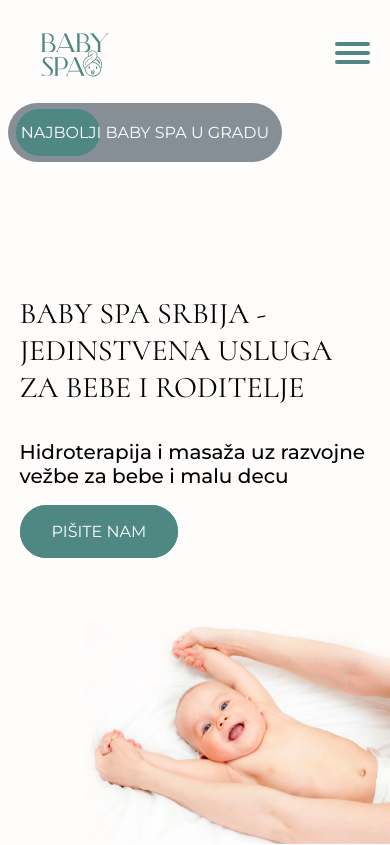
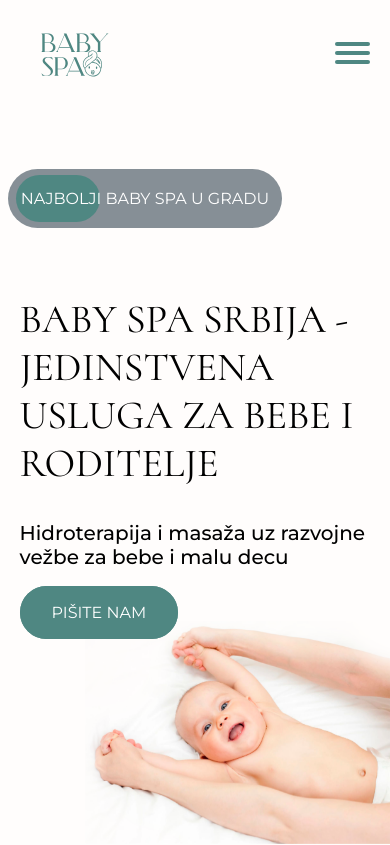
Before and after one commit to jimmyatv/myBabySpa, a React (Create React App) app: page / in a window 390 px wide. Shown: the top 845 px of the page. Built offline with nearby package versions, Linux system fonts and the light colour scheme.

Commit message:
little changes | header and responsive

```diff
--- a/package.json
+++ b/package.json
@@ -11,12 +11,12 @@
     "react": "^18.2.0",
     "react-dom": "^18.2.0",
     "react-icons": "^4.12.0",
-    "react-scripts": "5.0.1",
+    "react-scripts": "^5.0.1",
     "web-vitals": "^2.1.4"
   },
   "scripts": {
     "start": "react-scripts start",
-    "predeploy":"npm run build",
+    "predeploy": "npm run build",
     "deploy": "gh-pages -d build",
     "build": "react-scripts build",
     "test": "react-scripts test",
--- a/src/App.css
+++ b/src/App.css
@@ -92,6 +92,6 @@
   text-transform: uppercase;
   font-size: 5rem;
   text-align: center;
-  padding: 3rem 0;
+  padding-bottom: 3rem;
   letter-spacing: 1.5rem;
 }
--- a/src/components/Hero/Hero.css
+++ b/src/components/Hero/Hero.css
@@ -78,10 +78,11 @@
     }
 
     .hero-text>h1 {
-        font-size: 3rem;
+        font-size: 4rem;
     }
 
     .the-best-babyspa {
+        top: 20%;
         left: 2%;
         right: 0;
         z-index: 1;
--- a/src/components/Plans/Plans.css
+++ b/src/components/Plans/Plans.css
@@ -1,7 +1,7 @@
 .plans {
     display: flex;
     flex-direction: column;
-    height: 100vh;
+    height: auto;
     background-image: url(../../assets/waveBaby.png);
     background-position: center;
     background-size: cover;
@@ -17,6 +17,7 @@
     justify-content: center;
     gap: 3.5rem;
     flex-wrap: wrap;
+    padding: 4rem 0;
 
 }
 
```
Also changed, not shown: 1 other file (tests, documents, lock files or other folders).
